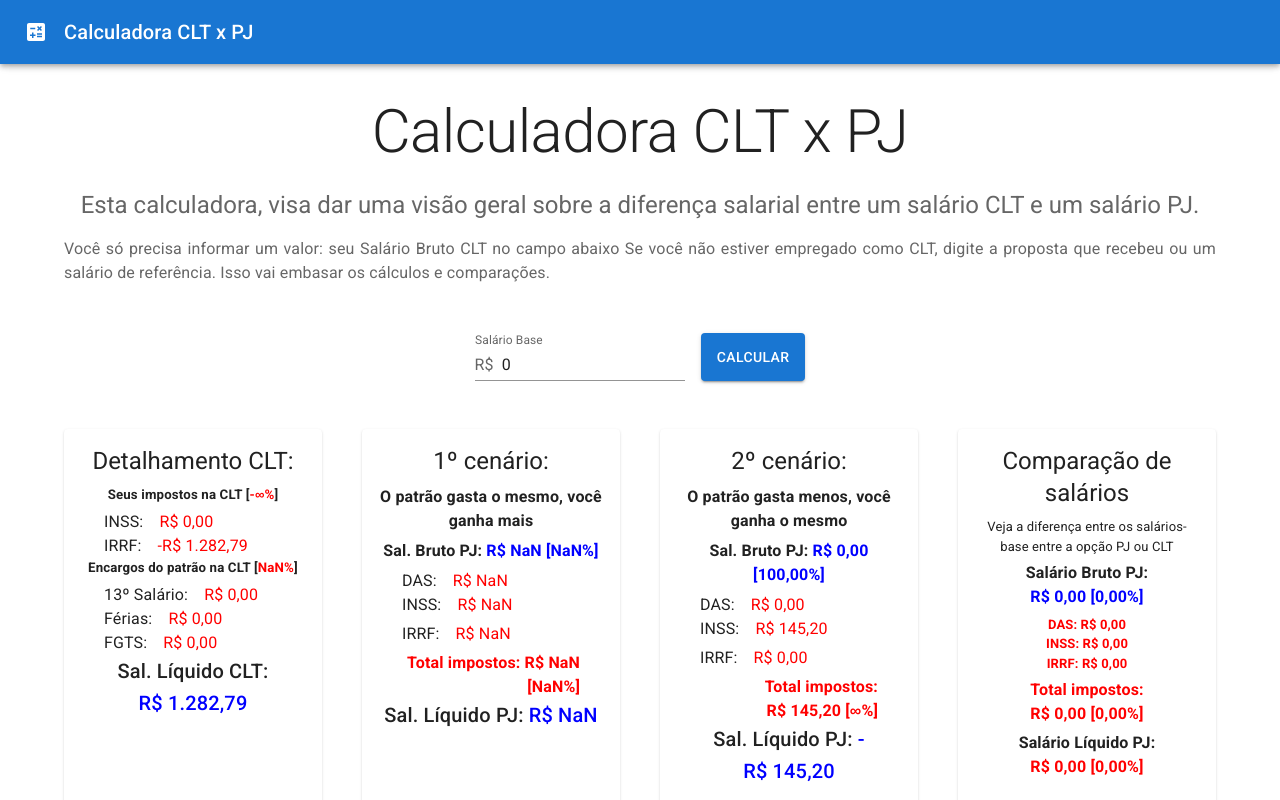
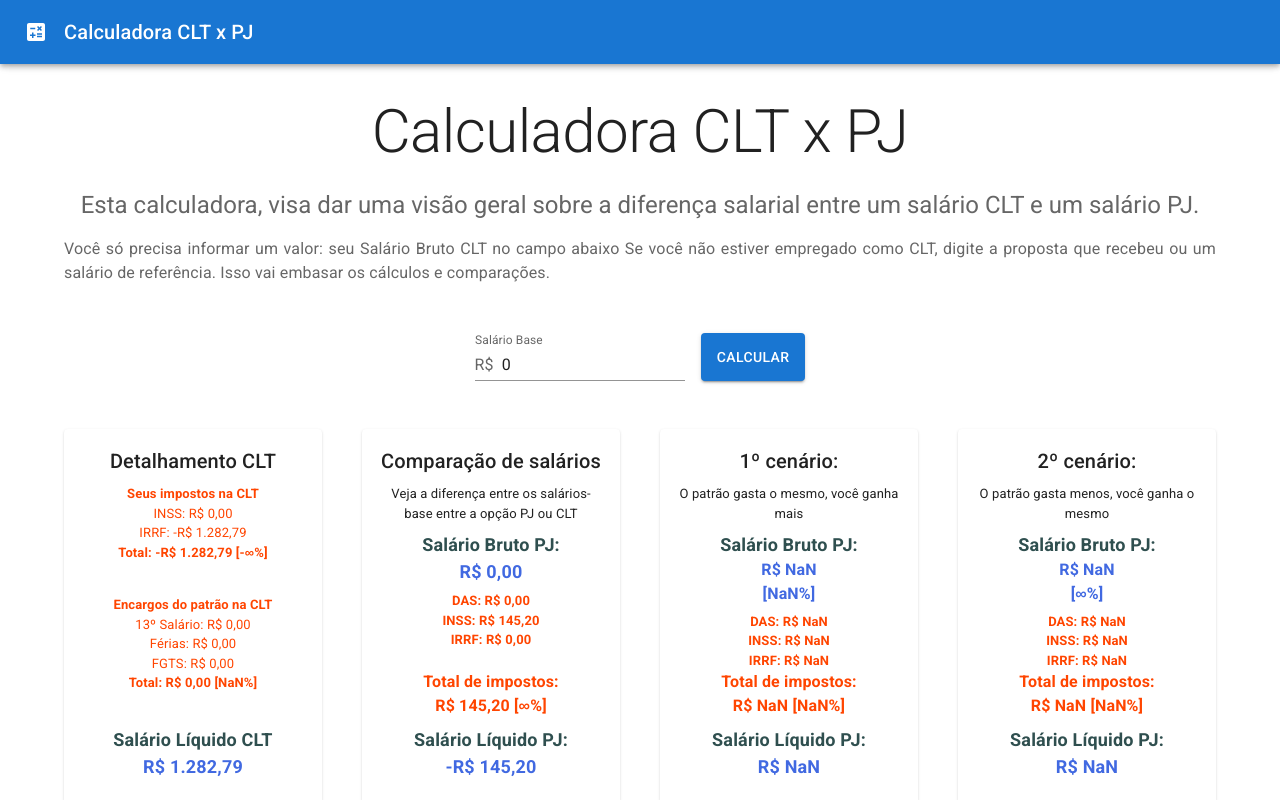
Before and after one commit to JulioBorges/calculadora_clt_pj, a React (Vite) app: page / in a window 1280 px wide. Both pictures are taken after a click on the button "CALCULAR". Shown: the top 800 px of the page. Built offline with nearby package versions, Linux system fonts and the light colour scheme; a web font is replaced by a local one.

Commit message:
final adjustments

```diff
--- a/src/App.jsx
+++ b/src/App.jsx
@@ -42,6 +42,7 @@ function App() {
             <Container maxWidth='lg'>
               <Grid container spacing={5} sx={{ paddingBottom: "2rem" }}>
                 <ItemCltDetails cltDetails={calculatedData.cltDetails} />
+                <ItemSalaryDiff salaryDiff={calculatedData.salaryDiff} />
                 <ItemPjDetails
                   title='1º cenário'
                   description='O patrão gasta o mesmo, você ganha mais'
@@ -52,7 +53,6 @@ function App() {
                   description='O patrão gasta menos, você ganha o mesmo'
                   pjOption={calculatedData.option2}
                 />
-                <ItemSalaryDiff salaryDiff={calculatedData.salaryDiff} />
               </Grid>
             </Container>
           )}
--- a/src/components/CltSalary.jsx
+++ b/src/components/CltSalary.jsx
@@ -105,9 +105,9 @@ function CltSalary() {
     const percent = 1;
     const salarioPJ = _baseSalary;
 
-    _calculatedData.option2.pjSalary = salarioPJ;
-    _calculatedData.option2.percent = percent;
-    _calculatedData.option2 = calculatePJTaxes(_calculatedData.option2, salarioPJ);
+    _calculatedData.salaryDiff.pjSalary = salarioPJ;
+    _calculatedData.salaryDiff.percent = percent;
+    _calculatedData.salaryDiff = calculatePJTaxes(_calculatedData.salaryDiff, salarioPJ);
     return _calculatedData;
   };
 
--- a/src/components/ItemCltDetails.jsx
+++ b/src/components/ItemCltDetails.jsx
@@ -7,59 +7,58 @@ import { colorBlue, colorRed } from "../constants/styles";
 import { formatCurrency, formatPercent } from "../services/Utils";
 
 function ItemCltDetails({ cltDetails }) {
+  const totalUserTax = cltDetails.userTax.inss + cltDetails.userTax.irrf;
+  const totalBossTax = cltDetails.bossTax.thirteenSalary + cltDetails.bossTax.vacancy + cltDetails.bossTax.fgts;
+
   return (
     <Grid item key='clt-details' xs={12} sm={6} md={3}>
       <Card sx={{ height: "100%", display: "flex", flexDirection: "column" }}>
-        <CardContent sx={{ flexGrow: 1 }}>
-          <Typography gutterBottom variant='h5' component='h2'>
-            Detalhamento CLT:
+        <CardContent sx={{ flexGrow: 1, display: "flex", flexDirection: "column" }}>
+          <Typography gutterBottom variant='h6' component='h3'>
+            Detalhamento CLT
           </Typography>
 
-          <Typography gutterBottom variant='h7' component='h5' alignContent='flex-start'>
-            Seus impostos na CLT [<span style={colorRed}>{formatPercent(cltDetails.userTax.percent)}</span>]
+          <Typography alignContent='center' fontSize='small' fontWeight='bold' color='orangered'>
+            Seus impostos na CLT
           </Typography>
 
-          <Container sx={{ display: "inline-flex", flexDirection: "row" }}>
-            <Typography align='right'>INSS:</Typography>
-            <Typography align='left' color='red' sx={{ paddingLeft: 2 }}>
-              {formatCurrency(cltDetails.userTax.inss)}
-            </Typography>
-          </Container>
-
-          <Container sx={{ display: "inline-flex", flexDirection: "row" }}>
-            <Typography align='right'>IRRF:</Typography>
-            <Typography align='left' color='red' sx={{ paddingLeft: 2 }}>
-              {formatCurrency(cltDetails.userTax.irrf)}
-            </Typography>
-          </Container>
-
-          <Typography gutterBottom variant='h7' component='h5' alignContent='flex-start'>
-            Encargos do patrão na CLT [<span style={colorRed}>{formatPercent(cltDetails.bossTax.percent)}</span>]
+          <Typography
+            align='center'
+            color='orangered'
+            fontSize='small'
+            sx={{ flexGrow: 1, display: "flex", flexDirection: "column" }}
+          >
+            <span>INSS: {formatCurrency(cltDetails.userTax.inss)}</span>
+            <span>IRRF: {formatCurrency(cltDetails.userTax.irrf)}</span>
+            <strong>
+              Total: {formatCurrency(totalUserTax)} [{formatPercent(cltDetails.userTax.percent)}]
+            </strong>
           </Typography>
 
-          <Container sx={{ display: "inline-flex", flexDirection: "row" }}>
-            <Typography align='right'>13º Salário:</Typography>
-            <Typography align='left' color='red' sx={{ paddingLeft: 2 }}>
-              {formatCurrency(cltDetails.bossTax.thirteenSalary)}
-            </Typography>
-          </Container>
+          <Typography alignContent='center' fontSize='small' color='orangered' fontWeight='bold'>
+            Encargos do patrão na CLT
+          </Typography>
 
-          <Container sx={{ display: "inline-flex", flexDirection: "row" }}>
-            <Typography align='right'>Férias:</Typography>
-            <Typography align='left' color='red' sx={{ paddingLeft: 2 }}>
-              {formatCurrency(cltDetails.bossTax.vacancy)}
-            </Typography>
-          </Container>
+          <Typography
+            align='center'
+            color='orangered'
+            fontSize='small'
+            sx={{ flexGrow: 1, display: "flex", flexDirection: "column" }}
+          >
+            <span>13º Salário: {formatCurrency(cltDetails.bossTax.thirteenSalary)}</span>
+            <span>Férias: {formatCurrency(cltDetails.bossTax.vacancy)}</span>
+            <span>FGTS: {formatCurrency(cltDetails.bossTax.fgts)}</span>
+            <strong>
+              Total: {formatCurrency(totalBossTax)} [{formatPercent(cltDetails.bossTax.percent)}]
+            </strong>
+          </Typography>
 
-          <Container sx={{ display: "inline-flex", flexDirection: "row" }}>
-            <Typography align='right'>FGTS:</Typography>
-            <Typography align='left' color='red' sx={{ paddingLeft: 2 }}>
-              {formatCurrency(cltDetails.bossTax.fgts)}
-            </Typography>
-          </Container>
+          <Typography align='center' fontSize='large' fontWeight='bold' color='darkslategray'>
+            Salário Líquido CLT
+          </Typography>
 
-          <Typography gutterBottom variant='h6' component='h4'>
-            Sal. Líquido CLT: <span style={colorBlue}>{formatCurrency(cltDetails.cltLiquidSalary)}</span>
+          <Typography align='center' fontSize='large' fontWeight='bold' color='royalblue'>
+            {formatCurrency(cltDetails.cltLiquidSalary)}
           </Typography>
         </CardContent>
       </Card>
--- a/src/components/ItemPjDetails.jsx
+++ b/src/components/ItemPjDetails.jsx
@@ -11,58 +11,51 @@ function ItemPjDetails({ title, description, pjOption }) {
     <Grid item key='pj-details' xs={12} sm={6} md={3}>
       <Card sx={{ height: "100%", display: "flex", flexDirection: "column" }}>
         <CardContent sx={{ flexGrow: 1 }}>
-          <Typography gutterBottom variant='h5' component='h2'>
+          <Typography gutterBottom variant='h6' component='h3'>
             {title}:
           </Typography>
 
-          <Typography gutterBottom variant='h7' component='h4' alignContent='flex-start'>
+          <Typography gutterBottom marginBottom='.5rem' fontSize='small'>
             {description}
           </Typography>
 
-          <Typography gutterBottom variant='h7' component='h4'>
-            Sal. Bruto PJ:{" "}
-            <span style={colorBlue}>
-              {formatCurrency(pjOption.pjSalary)} [{formatPercent(pjOption.percent)}]
-            </span>
+          <Typography fontSize='large' fontWeight='bold' color='darkslategray'>
+            Salário Bruto PJ:
           </Typography>
 
-          <Container sx={{ display: "inline-flex", flexDirection: "row" }}>
-            <Typography align='right'>DAS:</Typography>
-            <Typography align='left' color='red' sx={{ paddingLeft: 2 }}>
-              {formatCurrency(pjOption.tax.das)}
-            </Typography>
-          </Container>
+          <Typography fontSize='medium' fontWeight='bold' color='royalblue'>
+            {formatCurrency(pjOption.pjSalary)}
+          </Typography>
 
-          <Container sx={{ display: "inline-flex", flexDirection: "row" }}>
-            <Typography align='right'>INSS:</Typography>
-            <Typography align='left' color='red' sx={{ paddingLeft: 2 }}>
-              {formatCurrency(pjOption.tax.inss)}
-            </Typography>
-          </Container>
+          <Typography gutterBottom fontSize='medium' fontWeight='bold' color='royalblue'>
+            [{formatPercent(pjOption.percent)}]
+          </Typography>
 
-          <Container sx={{ display: "inline-flex", flexDirection: "row", paddingTop: "5px" }}>
-            <Typography align='right'>IRRF:</Typography>
-            <Typography align='left' color='red' sx={{ paddingLeft: 2 }}>
-              {formatCurrency(pjOption.tax.irrf)}
-            </Typography>
-          </Container>
+          <Typography
+            color='orangered'
+            fontSize='small'
+            fontWeight='bold'
+            sx={{ flexGrow: 1, display: "flex", flexDirection: "column" }}
+          >
+            <span>DAS: {formatCurrency(pjOption.tax.das)}</span>
+            <span>INSS: {formatCurrency(pjOption.tax.inss)}</span>
+            <span>IRRF: {formatCurrency(pjOption.tax.irrf)}</span>
+          </Typography>
 
-          <br />
+          <Typography fontSize='medium' color='orangered' fontWeight='bold'>
+            Total de impostos:
+          </Typography>
 
-          <Container sx={{ display: "inline-flex", flexDirection: "row", paddingTop: "5px" }}>
-            <Typography align='right'>
-              <span style={colorRed}>
-                <strong>
-                  Total impostos: {formatCurrency(pjOption.tax.totalTax)} [{formatPercent(pjOption.tax.percent)}]
-                </strong>
-              </span>
-            </Typography>
-          </Container>
+          <Typography gutterBottom marginBottom='.5rem' fontSize='medium' color='orangered' fontWeight='bold'>
+            {formatCurrency(pjOption.tax.totalTax)} [{formatPercent(pjOption.tax.percent)}]
+          </Typography>
 
-          <br />
+          <Typography fontWeight='bold' fontSize='large' color='darkslategray'>
+            Salário Líquido PJ:
+          </Typography>
 
-          <Typography gutterBottom variant='h6' component='h4'>
-            Sal. Líquido PJ: <span style={colorBlue}>{formatCurrency(pjOption.pjLiquidSalary)}</span>
+          <Typography fontWeight='bold' fontSize='large' color='royalblue'>
+            {formatCurrency(pjOption.pjLiquidSalary)}
           </Typography>
         </CardContent>
       </Card>
--- a/src/components/ItemSalaryDiff.jsx
+++ b/src/components/ItemSalaryDiff.jsx
@@ -10,52 +10,47 @@ function ItemSalaryDiff({ salaryDiff }) {
     <Grid item key='salary-diff' xs={12} sm={6} md={3}>
       <Card sx={{ height: "100%", display: "flex", flexDirection: "column" }}>
         <CardContent sx={{ flexGrow: 1, display: "flex", flexDirection: "column" }}>
-          <Typography gutterBottom variant='h5' component='h2'>
+          <Typography gutterBottom variant='h6' component='h3'>
             Comparação de salários
           </Typography>
 
-          <Typography gutterBottom alignContent='flex-start' fontSize='small'>
+          <Typography gutterBottom marginBottom='.5rem' fontSize='small'>
             Veja a diferença entre os salários-base entre a opção PJ ou CLT
           </Typography>
 
-          <Typography variant='h7' component='h4'>
+          <Typography fontSize='large' fontWeight='bold' color='darkslategray'>
             Salário Bruto PJ:
           </Typography>
 
-          <Typography gutterBottom variant='h7' component='h4'>
-            <span style={colorBlue}>
-              {formatCurrency(salaryDiff.pjSalary)} [{formatPercent(salaryDiff.percent)}]
-            </span>
+          <Typography gutterBottom fontSize='large' fontWeight='bold' color='royalblue'>
+            {formatCurrency(salaryDiff.pjSalary)}
           </Typography>
 
-          <Typography align='center' color='red' fontSize='small' fontWeight='bold'>
-            DAS: {formatCurrency(salaryDiff.tax.das)}
+          <Typography
+            color='orangered'
+            fontSize='small'
+            fontWeight='bold'
+            sx={{ flexGrow: 1, display: "flex", flexDirection: "column" }}
+          >
+            <span>DAS: {formatCurrency(salaryDiff.tax.das)}</span>
+            <span>INSS: {formatCurrency(salaryDiff.tax.inss)}</span>
+            <span>IRRF: {formatCurrency(salaryDiff.tax.irrf)}</span>
           </Typography>
 
-          <Typography align='center' color='red' fontSize='small' fontWeight='bold'>
-            INSS: {formatCurrency(salaryDiff.tax.inss)}
+          <Typography fontSize='medium' color='orangered' fontWeight='bold'>
+            Total de impostos:
           </Typography>
 
-          <Typography gutterBottom align='center' color='red' fontSize='small' fontWeight='bold'>
-            IRRF: {formatCurrency(salaryDiff.tax.irrf)}
+          <Typography gutterBottom marginBottom='.5rem' fontSize='medium' color='orangered' fontWeight='bold'>
+            {formatCurrency(salaryDiff.tax.totalTax)} [{formatPercent(salaryDiff.tax.percent)}]
           </Typography>
 
-          <Typography align='center' fontSize='medium' color='red' fontWeight='bold'>
-            Total impostos:
-          </Typography>
-
-          <Typography gutterBottom align='center' fontSize='medium'>
-            <strong style={colorRed}>
-              {formatCurrency(salaryDiff.tax.totalTax)} [{formatPercent(salaryDiff.tax.percent)}]
-            </strong>
-          </Typography>
-
-          <Typography align='center' fontWeight='bold'>
+          <Typography fontWeight='bold' fontSize='large' color='darkslategray'>
             Salário Líquido PJ:
           </Typography>
 
-          <Typography align='center' fontWeight='bold' color='red'>
-            {formatCurrency(salaryDiff.tax.totalTax)} [{formatPercent(salaryDiff.tax.percent)}]
+          <Typography fontWeight='bold' fontSize='large' color='royalblue'>
+            {formatCurrency(salaryDiff.pjLiquidSalary)}
           </Typography>
         </CardContent>
       </Card>
```
Also changed, not shown: src/components/Footer.jsx (+14 -0 lines), public/qrcode-pix.png (added).
